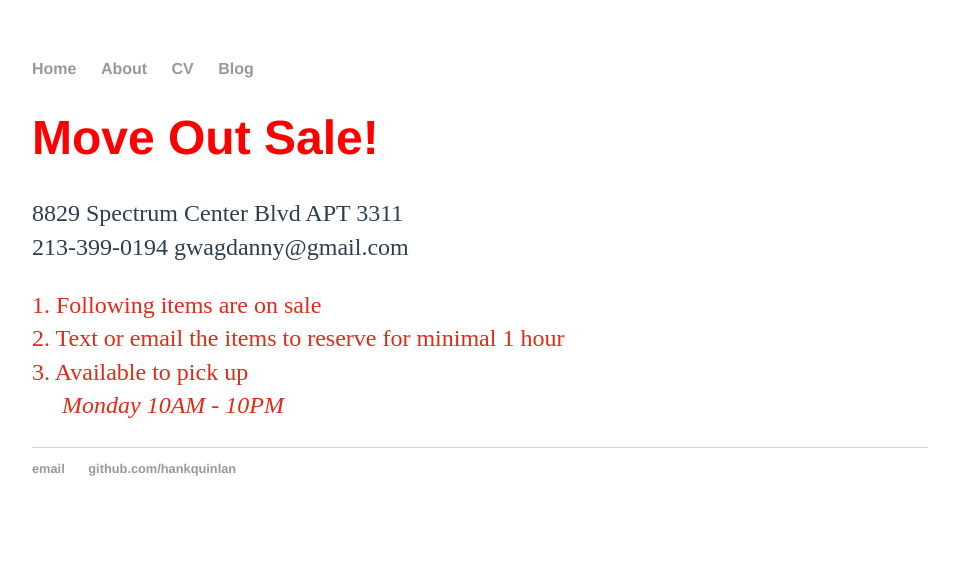
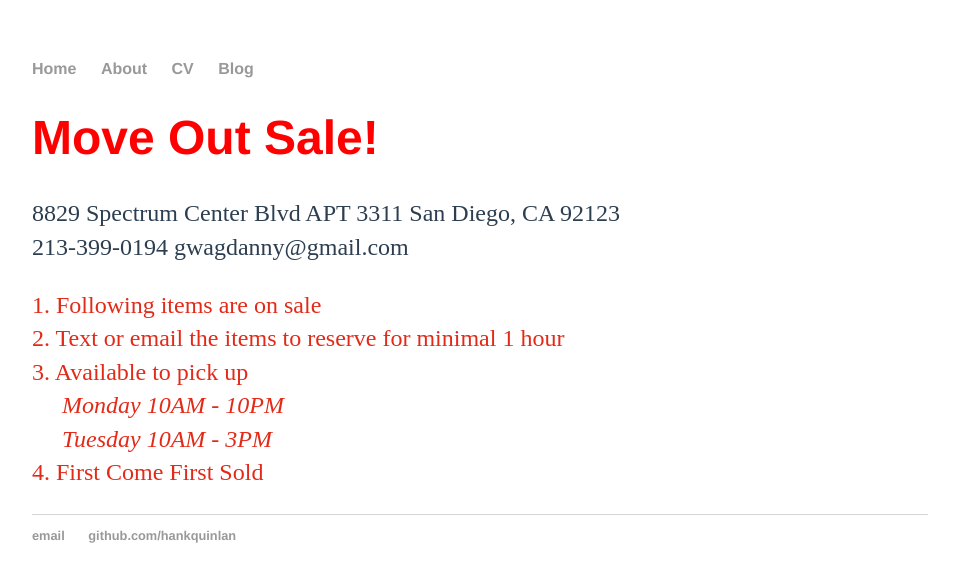
Before and after one commit to AvionMoveOut/AvionMoveOut.github.io, a Jekyll site: the page built from index.html, in a window 1280 px wide. Shown: the top 582 px of the page, without its empty margins (160-1119 px from the left). Built offline with Jekyll 4.4.1, drawn with Linux system fonts in a browser that asks for light colours.

Commit message:
Update index.html

```diff
--- a/index.html
+++ b/index.html
@@ -8,7 +8,7 @@ title: Avion 3311
 	</h1>
 	<p>
 		<font color=#2C3E50>
-			8829 Spectrum Center Blvd APT 3311 <br />
+			8829 Spectrum Center Blvd APT 3311 San Diego, CA 92123 <br />
 			213-399-0194
 			gwagdanny@gmail.com
 		</font>
@@ -19,6 +19,8 @@ title: Avion 3311
 			2. Text or email the items to reserve for minimal 1 hour <br />
 			3. Available to pick up <br />
 			&emsp; <em> Monday 10AM - 10PM </em> <br />
+			&emsp; <em> Tuesday 10AM - 3PM </em> <br />
+			4. First Come First Sold
 		</font>
 	</p>
 </div>
```
Also changed, not shown: other parts of index.html (+1 -1 lines).
